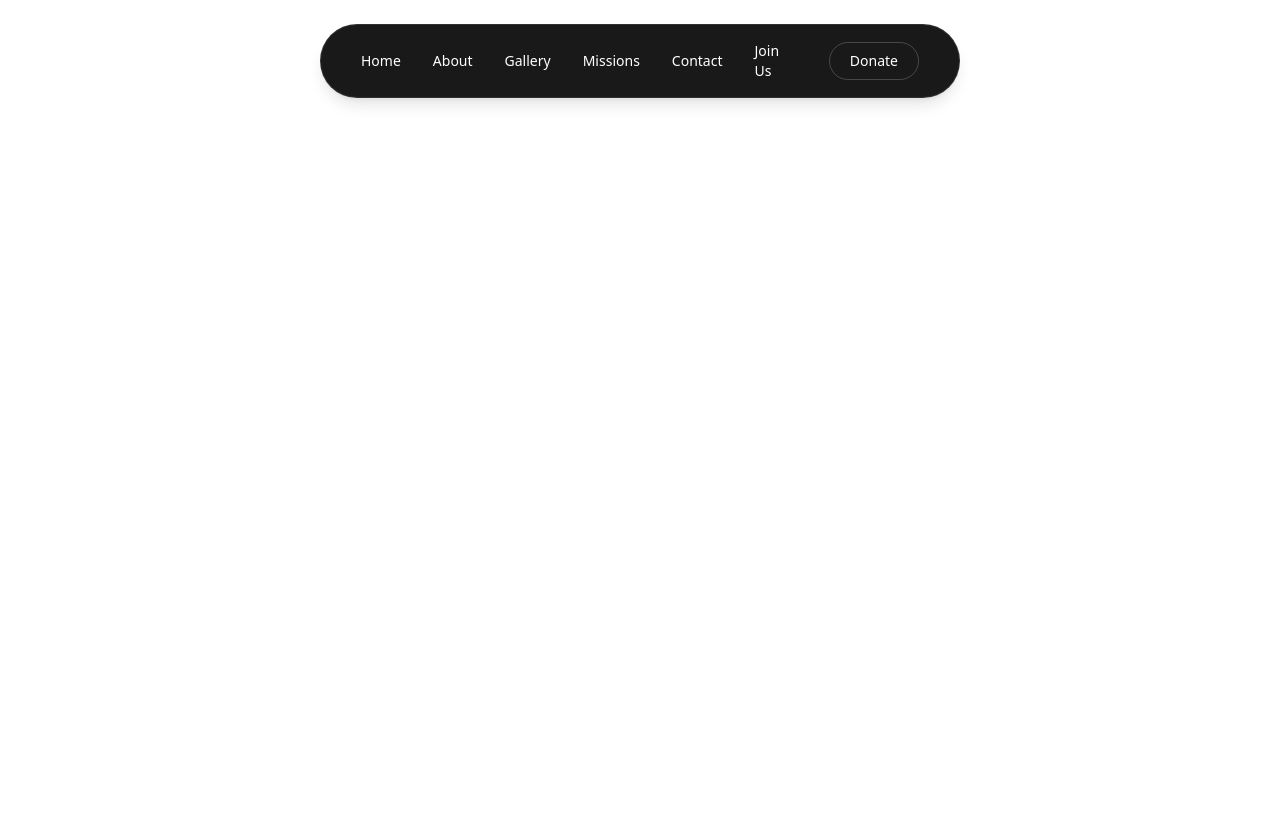
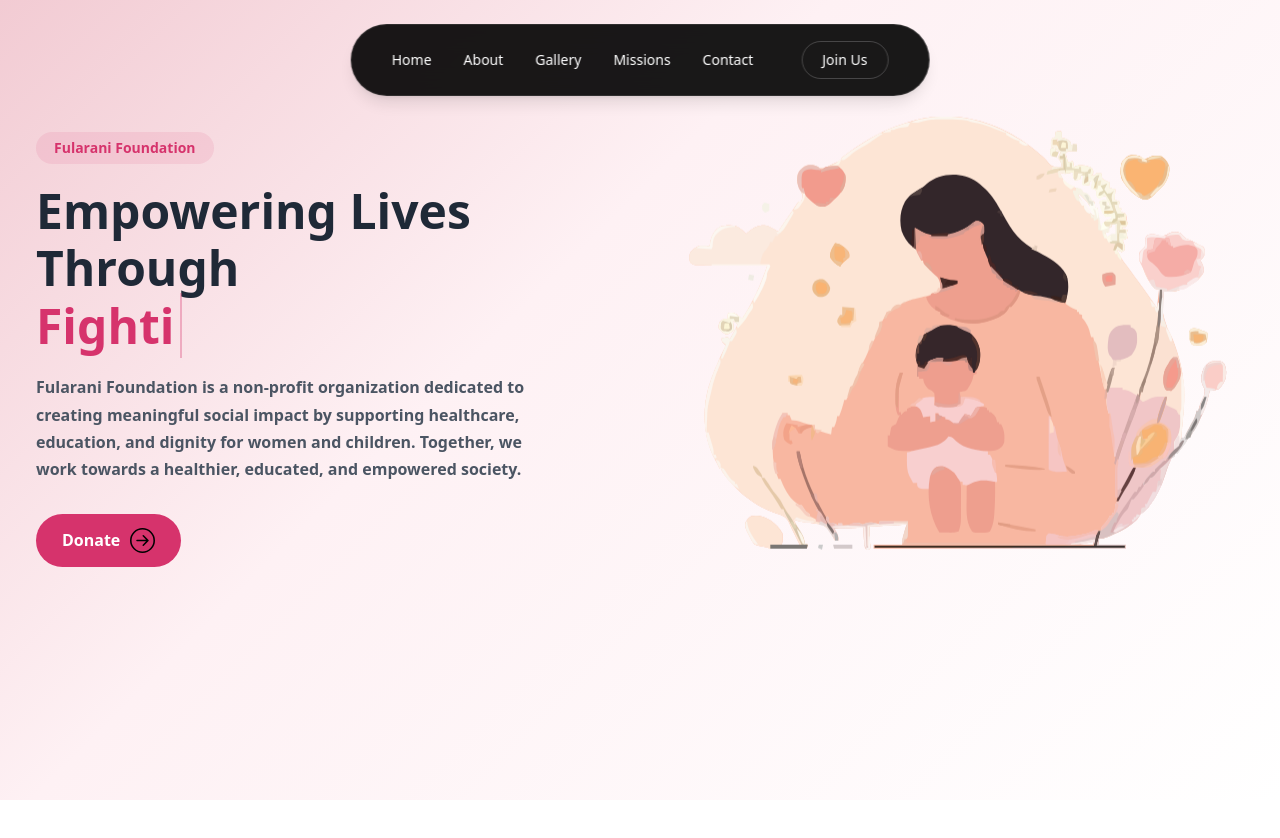
Before and after one commit to DPEDITS/Fularani-Foundation, a React (Vite) app in the folder app/: page / in a window 1280 px wide. Shown: the top 838 px of the page. After the commit the page ends 800 px from the top, so only its background shows below. Built offline with nearby package versions, Linux system fonts and the light colour scheme.

Commit message:
Done Banner for HomePage

```diff
--- a/app/package.json
+++ b/app/package.json
@@ -12,11 +12,14 @@
   "dependencies": {
     "@tabler/icons-react": "^3.36.1",
     "@tailwindcss/vite": "^4.1.18",
+    "bootstrap": "^5.3.8",
     "class-variance-authority": "^0.7.1",
     "clsx": "^2.1.1",
     "lucide-react": "^0.562.0",
     "motion": "^12.27.2",
     "react": "^19.2.0",
+    "react-bootstrap": "^2.10.10",
+    "react-bootstrap-icons": "^1.11.6",
     "react-dom": "^19.2.0",
     "react-router-dom": "^7.12.0",
     "tailwind-merge": "^3.4.0"
--- a/app/src/App.css
+++ b/app/src/App.css
@@ -0,0 +1,128 @@
+/* ===== FULARANI FOUNDATION BANNER ===== */
+
+body {
+    background: linear-gradient(135deg,
+            #f2cbd3 0%,
+            #fef1f4 40%,
+            #ffffff 100%);
+    min-height: 100vh;
+}
+
+.banner {
+    padding: 120px 0 80px 0;
+    position: relative;
+    overflow: hidden;
+    text-align: left;
+}
+
+.banner .tagline {
+    display: inline-block;
+    padding: 8px 18px;
+    background: rgba(214, 51, 108, 0.1);
+    color: #d6336c;
+    font-weight: 600;
+    border-radius: 20px;
+    margin-bottom: 18px;
+    font-size: 14px;
+}
+
+.banner h1 {
+    font-size: 48px;
+    font-weight: 700;
+    line-height: 1.2;
+    margin-bottom: 20px;
+    color: #1f2937;
+}
+
+.banner h1 .wrap {
+    color: #d6336c;
+    border-right: 2px solid #d6336c;
+    padding-right: 6px;
+    animation: blink 0.8s infinite;
+}
+
+@keyframes blink {
+
+    0%,
+    50%,
+    100% {
+        border-color: transparent;
+    }
+
+    25%,
+    75% {
+        border-color: #d6336c;
+    }
+}
+
+.banner p {
+    font-size: 16px;
+    line-height: 1.7;
+    color: #4b5563;
+    max-width: 520px;
+    margin-bottom: 30px;
+}
+
+.banner button {
+    display: inline-flex;
+    align-items: center;
+    gap: 10px;
+    padding: 14px 26px;
+    background: #d6336c;
+    color: #ffffff;
+    border: none;
+    border-radius: 30px;
+    font-size: 16px;
+    font-weight: 600;
+    transition: all 0.3s ease;
+}
+
+.banner button:hover {
+    background: #b82b5b;
+    transform: translateY(-2px);
+}
+
+.banner img {
+    width: 100%;
+    max-width:900px;
+    display: block;
+    margin-left: auto;
+    margin-right: 0;
+    animation: float 4s ease-in-out infinite;
+}
+
+@keyframes float {
+    0% {
+        transform: translateY(0px);
+    }
+
+    50% {
+        transform: translateY(-12px);
+    }
+
+    100% {
+        transform: translateY(0px);
+    }
+}
+
+/* ===== RESPONSIVE ===== */
+
+@media (max-width: 768px) {
+    .banner {
+        padding: 100px 0 60px 0;
+        text-align: left;
+    }
+
+    .banner h1 {
+        font-size: 36px;
+    }
+
+    .banner p {
+        margin: 0 auto 25px auto;
+    }
+
+    .banner img {
+        margin: 30px 0 0 auto;
+        max-width: 380px;
+    }
+}
--- a/app/src/App.jsx
+++ b/app/src/App.jsx
@@ -1,7 +1,7 @@
 import React from 'react';
 import { Routes, Route } from 'react-router-dom';
 import HomePage from './pages/HomePage';
-
+import "./App.css";
 const App = () => {
   return (
     <div>
--- /dev/null
+++ b/app/src/components/Banner.jsx
@@ -0,0 +1,86 @@
+import { useState, useEffect } from "react";
+// import { Container, Row, Col } from "react-bootstrap";
+import { ArrowRightCircle } from "react-bootstrap-icons";
+import headerImg from "../assets/fularani.svg"; // replace with foundation image/logo later
+
+export const Banner = () => {
+    const [loopNum, setLoopNum] = useState(0);
+    const [isDeleting, setIsDeleting] = useState(false);
+    const toRotate = [
+        "Fighting Thalassemia",
+        "Education for Every Child",
+        "Period Pride & Women’s Health",
+    ];
+    const [text, setText] = useState("");
+    const [delta, setDelta] = useState(200);
+    const period = 100;
+
+    useEffect(() => {
+        const ticker = setInterval(() => {
+            tick();
+        }, delta);
+
+        return () => clearInterval(ticker);
+    }, [text]);
+
+    const tick = () => {
+        let i = loopNum % toRotate.length;
+        let fullText = toRotate[i];
+        let updatedText = isDeleting
+            ? fullText.substring(0, text.length - 1)
+            : fullText.substring(0, text.length + 1);
+
+        setText(updatedText);
+
+        if (!isDeleting && updatedText === fullText) {
+            setIsDeleting(true);
+            setDelta(period);
+        } else if (isDeleting && updatedText === "") {
+            setIsDeleting(false);
+            setLoopNum(loopNum + 1);
+            setDelta(300);
+        }
+    };
+
+    return (
+        <section className="banner" id="home">
+            <div className="mx-auto px-4 container">
+                <div className="items-center grid grid-cols-1 md:grid-cols-2 gap-8">
+                    <div className="col-span-1 xl:col-span-1">
+                        <span className="tagline">Fularani Foundation</span>
+
+                        <h1>
+                            Empowering Lives Through <br />
+                            <span className="wrap">{text}</span>
+                        </h1>
+
+                        <p>
+                            Fularani Foundation is a non-profit organization dedicated to
+                            creating meaningful social impact by supporting healthcare,
+                            education, and dignity for women and children. Together, we work
+                            towards a healthier, educated, and empowered society.
+                        </p>
+
+                        <button
+                            onClick={() => {
+                                const section = document.querySelector("#connect");
+                                if (section) {
+                                    section.scrollIntoView({ behavior: "smooth" });
+                                }
+                            }}
+                        >
+                            Donate <ArrowRightCircle size={25} />
+                        </button>
+                    </div>
+
+                    <div className="col-span-1 xl:col-span-1 flex justify-center md:justify-end">
+                        <img
+                            src={headerImg}
+                            alt="Fularani Foundation - Empowering Communities"
+                        />
+                    </div>
+                </div>
+            </div>
+        </section>
+    );
+};
--- a/app/src/components/Navbar.jsx
+++ b/app/src/components/Navbar.jsx
@@ -32,13 +32,12 @@ const Navbar = () => {
             <MobileLink href="/gallery" label="Gallery" />
             <MobileLink href="/missions" label="Missions" />
             <MobileLink href="/contact" label="Contact" />
-            <MobileLink href="/login" label="Join Us" />
 
             <a
               href="/login"
               className="block w-full text-center mt-4 px-5 py-3 rounded-full border border-white/20 text-white font-medium hover:bg-white hover:text-black transition"
             >
-              Donate
+              Join Us
             </a>
           </div>
         )}
@@ -54,7 +53,6 @@ const NavLinks = () => (
     <NavItem href="/gallery" label="Gallery" />
     <NavItem href="/missions" label="Missions" />
     <NavItem href="/contact" label="Contact" />
-    <NavItem href="/login" label="Join Us" />
   </>
 );
 
@@ -69,7 +67,7 @@ const DonateButton = () => (
     href="/login"
     className="ml-4 px-5 py-2 rounded-full border border-white/20 text-white text-sm font-medium hover:bg-white hover:text-black transition"
   >
-    Donate
+    Join Us
   </a>
 );
 
--- a/app/src/pages/HomePage.jsx
+++ b/app/src/pages/HomePage.jsx
@@ -1,12 +1,11 @@
 import Navbar from "../components/Navbar";
-
+import {Banner} from "../components/Banner";
 const Home = () => {
   return (
     <>
       <Navbar />
-      <main className="pt-1000 text-center text-4xl font-bold">
-      <h1 className="text-red-500 text-4xl">TEST</h1>
-
+      <main className="px-5 text-center text-4xl font-bold">
+        <Banner />
       </main>
     </>
   );
--- a/app/vite.config.js
+++ b/app/vite.config.js
@@ -11,4 +11,8 @@ export default defineConfig({
       "@": path.resolve(__dirname, "./src"),
     },
   },
+  server: {
+    host: true,        // 👈 exposes to local network
+    port: 5173,        // optional (default)
+  },
 });
```
Also changed, not shown: app/src/assets/fularani.svg (added), 1 other file (tests, documents, lock files or other folders).
